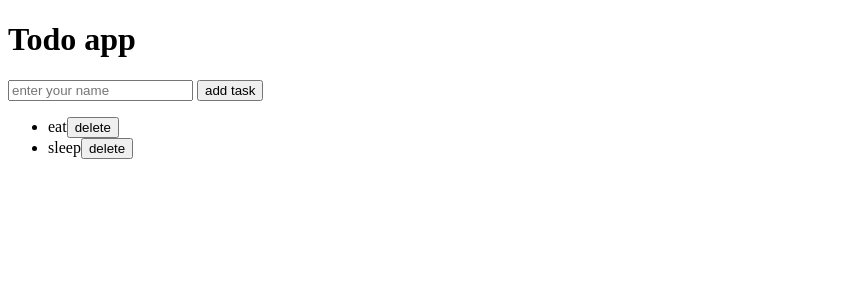
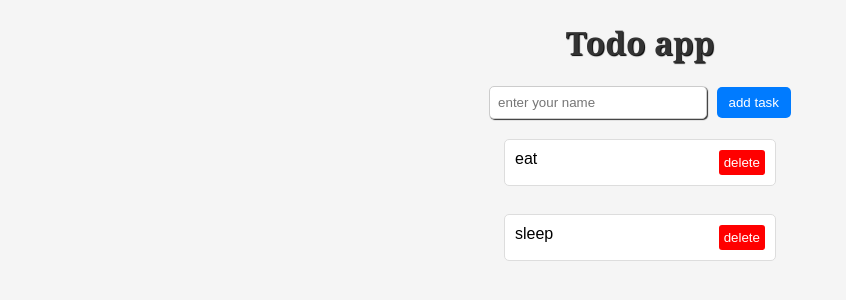
Before and after one commit to vinod74395/todo-app, a plain HTML site: page index.html in a window 1280 px wide. Shown: the whole page, without its empty margins (0-846 px from the left). Drawn offline with Linux system fonts and the light colour scheme.

Commit message:
updated code

```diff
--- a/app.js
+++ b/app.js
@@ -36,19 +36,30 @@ let btn=document.querySelector("button");
 let ul=document.querySelector("ul");
 btn.addEventListener("click",function(){
     let item=document.createElement("li");
-    item.innerText=inp.value;
+    inpVal=inp.value;
+    item.innerTex=inpVal;
+    if(inpVal===""){
+        alert("please enter the task!");
+        return;
+    }
     let dltbtn=document.createElement("button");
     dltbtn.classList.add("delete");
     dltbtn.innerText="delete";
     item.appendChild(dltbtn);
     ul.appendChild(item);
-    inp.value="";
+    inpVal="";
 
 });
 ul.addEventListener("click",function(event){
     if(event.target.nodeName=="BUTTON"){
         let listitem=event.target.parentElement;
-        listitem.remove();
-        console.log("deleted");
-    }
+        listitem.classList.add("fade-out");
+  console.log("deleted");
+
+    setTimeout(() => {
+     listitem.remove();
+     console.log("your task is deleted");
+
+    }, 300)
+}
 });
--- a/index.html
+++ b/index.html
@@ -10,10 +10,12 @@
 <h1>Todo app</h1>
 <input placeholder="enter your name" />
 <button>add task</button>
+<div>
 <ul>
-    <li>eat<button class="delete">delete</button></li>
-    <li>sleep<button class="delete">delete</button></li>
+     <li>eat<button class="delete">delete</button></li><br>
+    <li>sleep<button class="delete">delete</button></li><br>
 </ul>
+</div>
 <script src="app.js"></script>
 </body>
 </html>
--- a/style.css
+++ b/style.css
@@ -0,0 +1,71 @@
+body {
+    font-family: Arial, sans-serif;
+    text-align: center;
+    background-color: #f5f5f5;
+}
+
+h1 {
+    color: #333;
+    font-family:Georgia, 'Times New Roman', Times, serif;
+    text-decoration-thickness: 5px;
+    text-shadow: 1px 1px 1px black;
+
+
+}
+
+input {
+    padding: 8px;
+    width: 200px;
+    border-radius: 5px;
+    border: 1px solid #ccc;
+    box-shadow: #333333 1px 1px 1px ;
+}
+
+button {
+    padding: 8px 12px;
+    margin-left: 5px;
+    background-color: #007bff;
+    color: white;
+    border: none;
+    border-radius: 5px;
+    cursor: pointer;
+}
+
+button:hover {
+    background-color: #0056b3;
+}
+
+ul {
+    list-style: none;
+    padding: 0;
+    margin-top: 20px;
+}
+
+li {
+    background: white;
+    margin: 5px auto;
+    padding: 10px;
+    width: 250px;
+    display: flex;
+    justify-content: space-between;
+    border-radius: 5px;
+    border: 1px solid #ddd;
+}
+
+.delete {
+    background-color: red;
+    color: white;
+    border: none;
+    padding: 5px;
+    border-radius: 3px;
+    cursor: pointer;
+}
+
+.delete:hover {
+    background-color: darkred;
+}
+.fade-out{
+background-color: red;
+transition: background-color 0.3s ease-out, opacity 0.3s ease-out;
+opacity: 0;
+}
```
